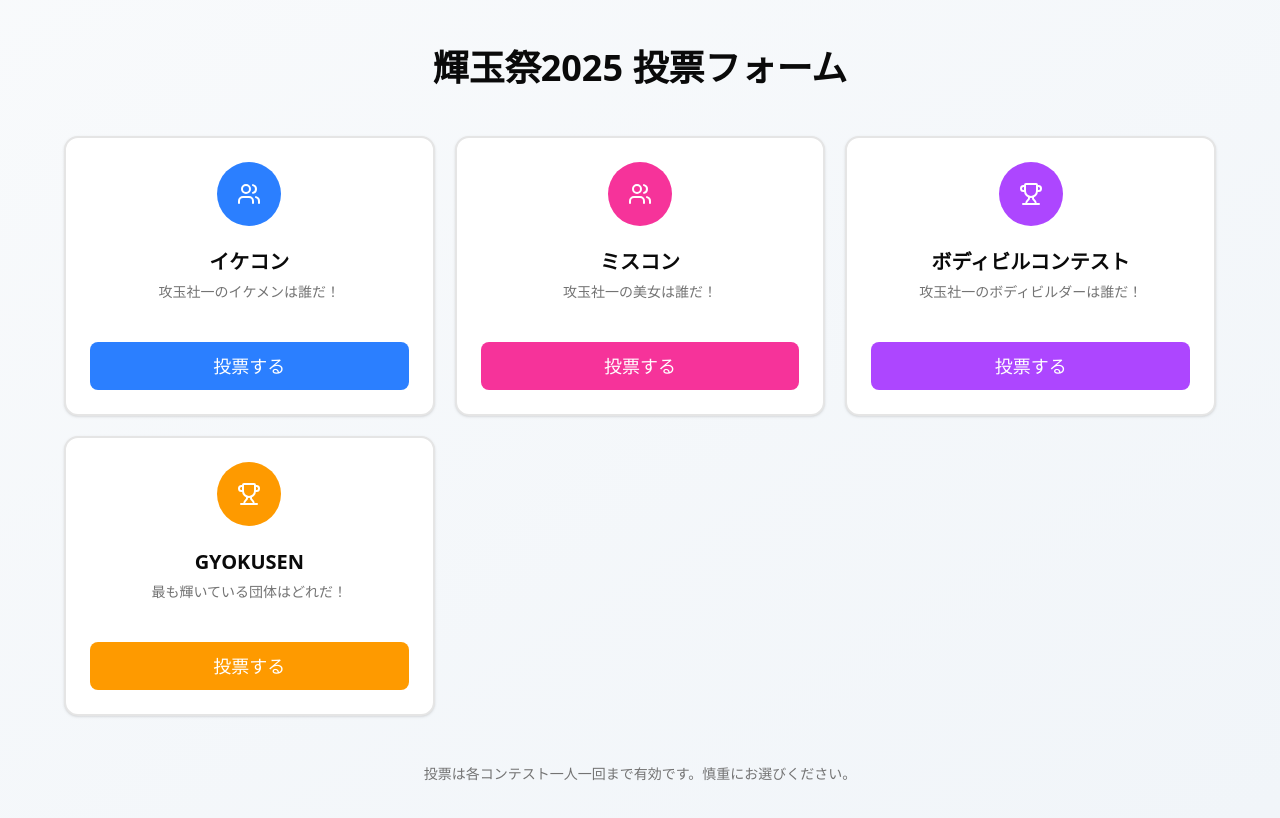
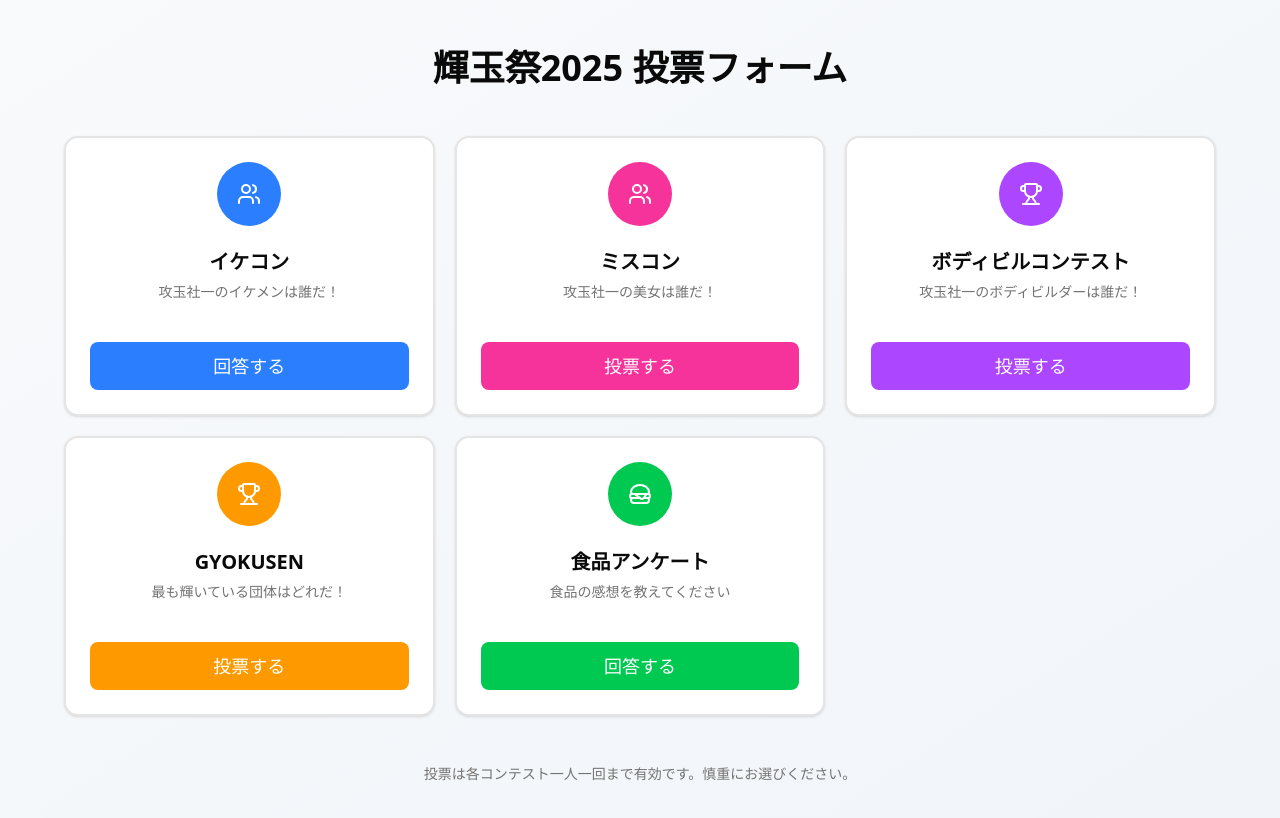
Before and after one commit to kisia0916/hp-2025-ver5, a Next.js app: page /vote in a window 1280 px wide. Shown: the top 818 px of the page. Built offline with nearby package versions, Linux system fonts and the light colour scheme; a web font is replaced by a local one.

Commit message:
add new vote

```diff
--- a/app/vote/page.tsx
+++ b/app/vote/page.tsx
@@ -1,6 +1,6 @@
 import { Card, CardContent, CardDescription, CardHeader, CardTitle } from '@/components/ui/card'
 import { Button } from '@/components/ui/button'
-import { Users, Trophy } from 'lucide-react'
+import { Users, Trophy, Hamburger } from 'lucide-react'
 import React from 'react'
 
 function page() {
@@ -19,6 +19,8 @@
       description: "攻玉社一の美女は誰だ！",
       icon: <Users className="h-6 w-6" />,
       color: "bg-pink-500 hover:bg-pink-600",
+      type:"vote",
+
       href: "https://docs.google.com/forms/d/e/1FAIpQLSeqrcoyIdc-W6Vox4HnAb47NuouVdSqKWDKN4ZFAhnnLc5GOg/viewform",
     },
     {
@@ -27,6 +29,8 @@
       description: "攻玉社一のボディビルダーは誰だ！",
       icon: <Trophy className="h-6 w-6" />,
       color: "bg-purple-500 hover:bg-purple-600",
+      type:"vote",
+
       href: "https://docs.google.com/forms/d/e/1FAIpQLSdzy83VHjmE2l24ePvNN8W9KEj0zb7EAW25DUW0DEDpcZHXsw/viewform",
     },
     {
@@ -34,8 +38,19 @@
       title: "GYOKUSEN",
       description: "最も輝いている団体はどれだ！",
       icon: <Trophy className="h-6 w-6" />,
-      color: "bg-amber-500 hover:bg-purple-600",
+      color: "bg-amber-500 hover:bg-amber-600",
+      type:"vote",
       href: "https://docs.google.com/forms/d/e/1FAIpQLSdeNJj2wj9WAxOMfi0PUTfmhodkVSbFBt3WIpcq1UPcGjx11g/viewform",
+    },
+        {
+      id: 5,
+      title: "食品アンケート",
+      description: "食品の感想を教えてください",
+      icon: <Hamburger className='h-6 w-6'/>,
+      color: "bg-green-500 hover:bg-green-600",
+      type:"question",
+
+      href: "https://docs.google.com/forms/d/e/1FAIpQLSfEOgTSoX2kf73v6To7qZkhUUxWJgO96YZ8uRnEDAKWY1R2WA/viewform?usp=dialog",
     },
   ]
 
@@ -66,7 +81,7 @@
                   asChild
                   className={`w-full ${option.color} text-white border-0 font-medium py-6 text-lg group-hover:shadow-md transition-all duration-300`}
                 >
-                  <a href={option.href}>投票する</a>
+                  <a href={option.href}>{option.type === "vote"?"投票する":"回答する"}</a>
                 </Button>
               </CardContent>
             </Card>
```
